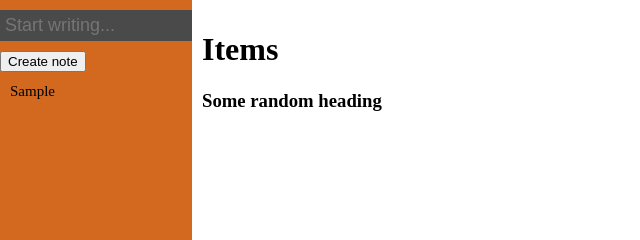
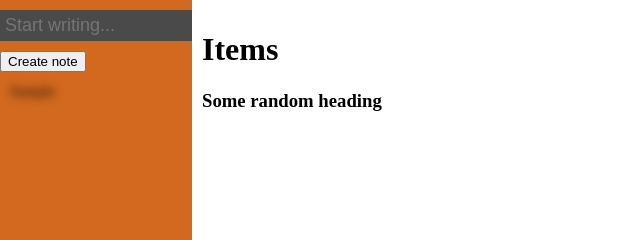
Before and after one commit to sipra-india/note-taking-website, a plain HTML site: page Components/index.html in a window 1280 px wide. Both pictures are taken after typing "Sample" into the empty fields and a click on the button "Create note". Shown: the top 240 px of the page, 0-640 px from the left. Drawn offline with Linux system fonts and the light colour scheme.

Commit message:
dinner break start

```diff
--- a/Components/script.js
+++ b/Components/script.js
@@ -37,6 +37,7 @@
                 delete_item(idn)
             };
             li.textContent = name;
+            li.setAttribute('class','li_item')
             div.appendChild(li);
             div.appendChild(btn1);
             div.appendChild(btn2);
--- a/Components/style.css
+++ b/Components/style.css
@@ -15,16 +15,12 @@
     height: 100vh;
     overflow: hidden;
 }
-li {
+.li_item {
     display: inline;
     font-size: 15px;
-    max-width: calc(100% - 50px);
-    overflow: hidden;
-    text-overflow: ellipsis;
+    max-width: 95%;
 }
-li.blurred {
-    filter: blur(4px);
-}
+
 .btn{
     display: none;
     background-color: transparent;
@@ -37,15 +33,25 @@
 .nav_item{
     padding: 5px;
     margin: 5px;
+    white-space: nowrap;
+    overflow: hidden;
+    text-overflow: ellipsis;
+    filter : blur(5px);
 }
 
 .nav_item:hover .btn{
     display: inline-block;
     float: right;
 }
+.nav_item:hover .li_item{
+    max-width: calc(95% - 50px);
+}
 
 .nav_item:hover{
     background-color: rgba(184, 182, 182, 0.404);
+    white-space: nowrap;
+    overflow: hidden;
+    text-overflow: ellipsis;
 }
 
 .btn:hover{
```
